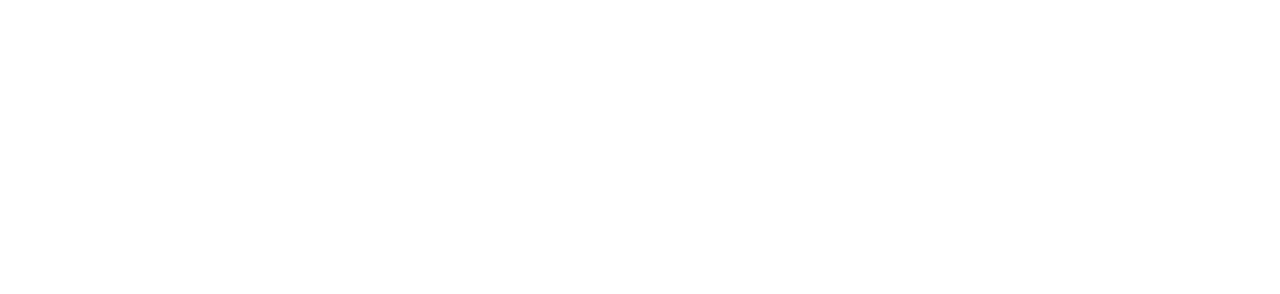
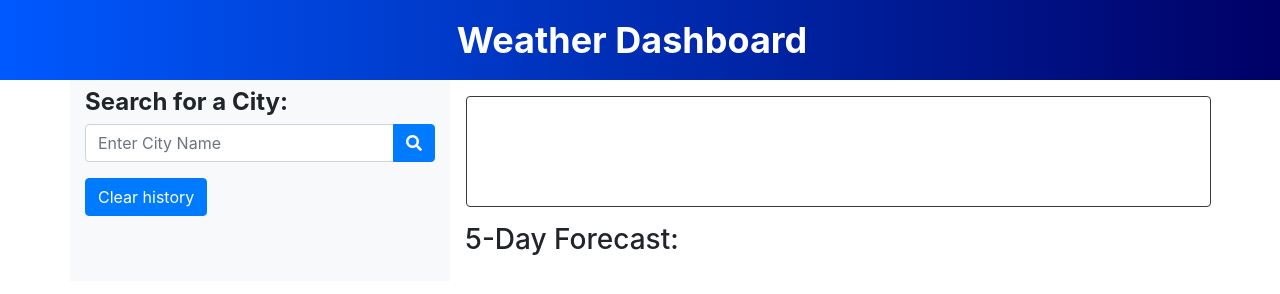
Before and after one commit to silver-matt/weather-dashboard, a plain HTML site: page index.html in a window 1280 px wide. Drawn offline with nearby package versions, Linux system fonts and the light colour scheme; files that its build step writes are made by us from their sources.

Commit message:
added html elements

```diff
--- a/index.html
+++ b/index.html
@@ -1,18 +1,97 @@
 <!DOCTYPE html>
 <html lang="en">
 
+ <!-- added stylesheet -->
 <head>
     <meta charset="UTF-8">
     <meta name="viewport" content="width=device-width, initial-scale=1.0">
     <meta http-equiv="X-UA-Compatible" content="ie=edge">
     <link rel="stylesheet" href="https://stackpath.bootstrapcdn.com/bootstrap/4.3.1/css/bootstrap.min.css" integrity="sha384-ggOyR0iXCbMQv3Xipma34MD+dH/1fQ784/j6cY/iJTQUOhcWr7x9JvoRxT2MZw1T" crossorigin="anonymous">
     <link rel="stylesheet" href="https://cdnjs.cloudflare.com/ajax/libs/font-awesome/5.11.2/css/all.min.css">
-    <link rel="stylesheet" href="style.css">
+    <link rel="stylesheet" href="assets/css/style.css">
     <title>Weather Dashboard</title>
 </head>
 
 <body>
+    <!-- weather homepage nav bar -->
 
+    <nav class="navbar">
+        <span class="navbar-brand mb-0 h1 w-100 text-center">Weather Dashboard</span>
+    </nav>
+    <div class="container">
+        <div class="row">
+            <div class="col-4 bg-light">
+                <p class="search-header my-1">Search for a City:</p>
+                <div class="input-group mb-3">
+                    <input id="city-input" type="text" class="form-control" placeholder="Enter City Name" aria-label="Enter city name">
+                    <div class="input-group-append">
+                        <button class="btn btn-primary" type="button" id="search-button">
+                            <i class="fas fa-search"></i>
+                        </button>
+                    </div>
+                </div>
+
+                <!-- adds button to clear search -->
+
+                <button class="btn btn-primary mb-3" type="button" id="clear-history">Clear history</button>
+                <form id="history"></form>
+            </div>
+            <div class="col-8">
+                <div class="row mr-0">
+                    <div class="col-12 border border-dark m-3 rounded">
+                        <div class="row">
+                            <div class="col-12">
+                                <span id="city-name" class="city-name align-middle"></span>
+                                <img id="current-pic" src="placeholder" alt="">
+
+                                <!-- placeholder src shows when no picture is available -->
+
+                            </div>
+                        </div>
+                        <div class="row">
+                            <div class="col-12">
+                                <p id="Temp"></p>
+                            </div>
+                        </div>
+                        <div class="row">
+                            <div class="col-12 d-flex">
+                                <p id="UV-index"></p>
+                            </div>
+                        </div>
+                        <div class="row">
+                            <div class="col-12">
+                                <p id="Wind"></p>
+                            </div>
+                        </div>
+                        <div class="row">
+                            <div class="col-12">
+                                <p id="Humidity"></p>
+                            </div>
+                        </div>
+                    </div>
+                </div>
+
+                <!-- creates rows for 5-day forecast -->
+
+                <div class="row">
+                    <div class="col-12">
+                        <h3>5-Day Forecast:</h3>
+                    </div>
+                </div>
+                <div class="row">
+                    <div class="col forecast bg-primary text-white ml-3 mb-3 rounded"></div>
+                    <div class="col forecast bg-primary text-white ml-3 mb-3 rounded"></div>
+                    <div class="col forecast bg-primary text-white ml-3 mb-3 rounded"></div>
+                    <div class="col forecast bg-primary text-white ml-3 mb-3 rounded"></div>
+                    <div class="col forecast bg-primary text-white ml-3 mb-3 rounded"></div>
+                </div>
+            </div>
+        </div>
+    </div>
+
+
+    <script src="https://unpkg.com/axios/dist/axios.min.js"></script>
+    <script src="script.js"></script>
 </body>
 
 </html>
```
